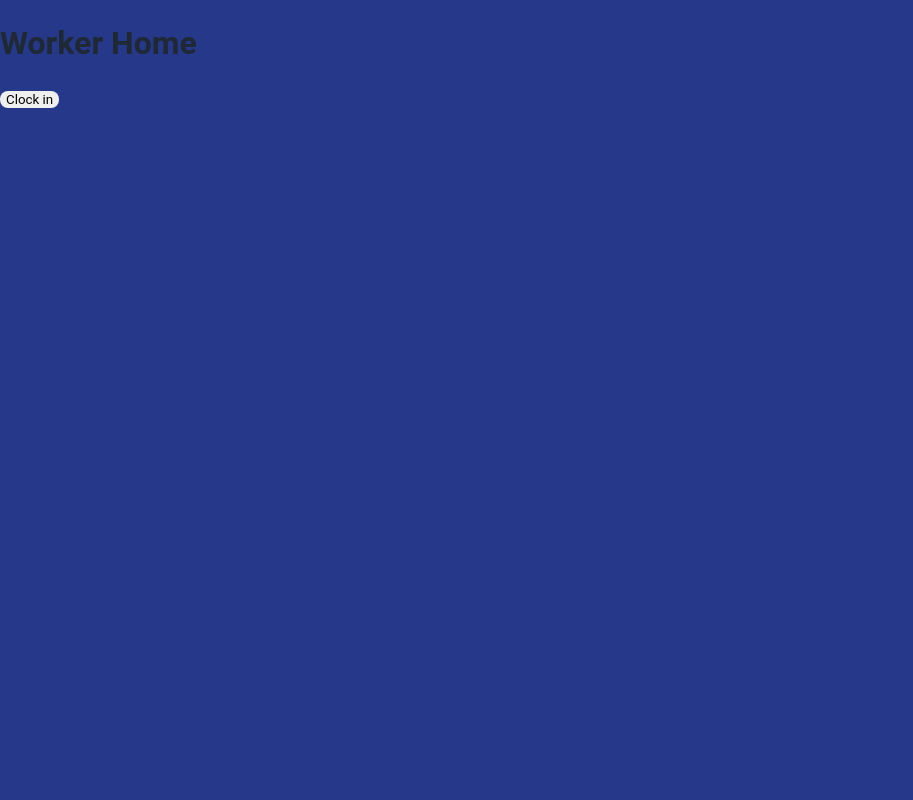
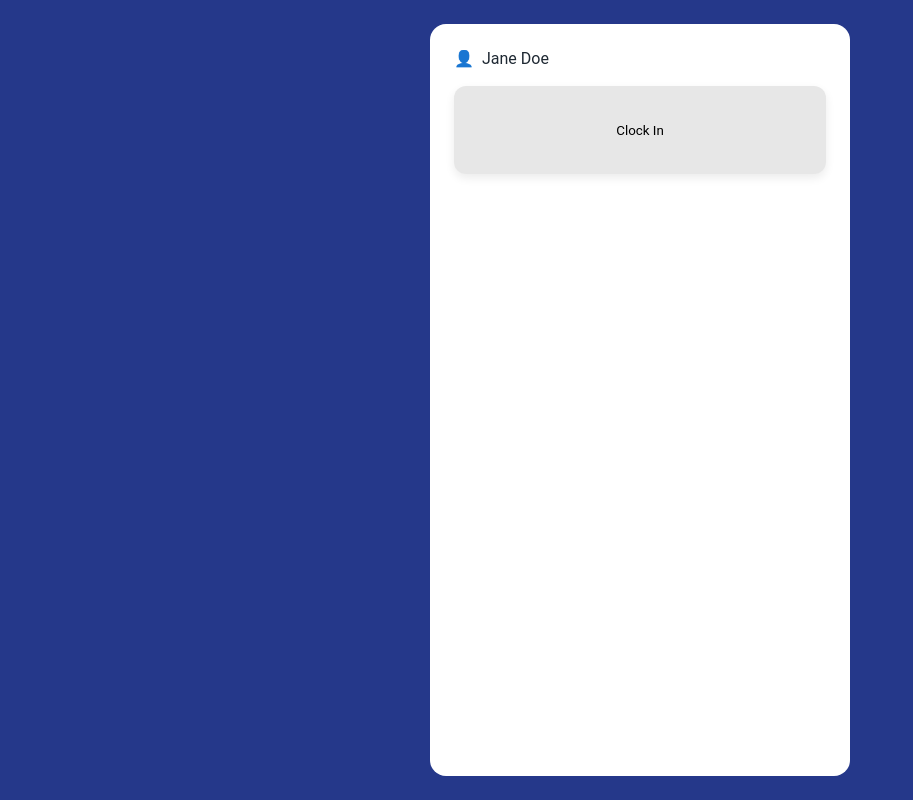
Before and after one commit to claudiaGA-projects/rainbow-goats-app, a React (Vite) app: page /worker in a window 1280 px wide. Shown: the whole page, without its empty margins (0-913 px from the left). Built offline with nearby package versions, Linux system fonts and the light colour scheme.

Commit message:
Button's functions and styles correction

```diff
--- a/src/components/StatusActionButton.jsx
+++ b/src/components/StatusActionButton.jsx
@@ -1,38 +1,21 @@
+import styles from "../styles/WorkerHome.module.css";
+
 function StatusActionButton({
-  labelOn,
-  labelOff,
-  isActive,
-  onToggle,
+  active,
   onClick,
-  danger,
-  opensModal,
-  modalKey,
-  setActiveModal,
+  colorOn,
+  colorOff,
+  full = false,
+  children,
 }) {
-  const handleClick = () => {
-    if (opensModal && setActiveModal) {
-      setActiveModal(modalKey);
-    }
-
-    if (onToggle) {
-      onToggle();
-    }
-
-    if (onClick) {
-      onClick();
-    }
-  };
-
   return (
     <button
-      onClick={handleClick}
-      className={`
-        status-button
-        ${isActive ? "active" : ""}
-        ${danger ? "danger" : ""}
-      `}
+      className={`${styles.button} ${styles[colorOn]} ${
+        !active ? styles[colorOff] : ""
+      } ${full ? styles.full : ""}`}
+      onClick={onClick}
     >
-      {isActive && labelOn ? labelOn : labelOff}
+      {children}
     </button>
   );
 }
--- a/src/components/WorkerStatusCard.jsx
+++ b/src/components/WorkerStatusCard.jsx
@@ -1,54 +1,82 @@
+import styles from "../styles/WorkerHome.module.css";
 import StatusActionButton from "./StatusActionButton";
 
+function formatTime(seconds) {
+  const m = Math.floor(seconds / 60);
+  const s = seconds % 60;
+  return `${m.toString().padStart(2, "0")}:${s
+    .toString()
+    .padStart(2, "0")}`;
+}
+
 function WorkerStatusCard({
+  userName,
   clockedIn,
-  setClockedIn,
-  pause,
-  setPause,
-  lunch,
-  setLunch,
-  setActiveModal,
+  startTime,
+  onClock,
+  lunchOn,
+  setLunchOn,
+  pauseOn,
+  setPauseOn,
+  lunchSeconds,
+  pauseSeconds,
 }) {
   return (
     <div>
+        <div className={styles.header}>
+          <span className={styles.userIcon}>👤</span>
+          <span>{userName}</span>
+        </div>
+
+
       <StatusActionButton
-        labelOn="Clock out"
-        labelOff="Clock in"
-        isActive={clockedIn}
-        onToggle={() => {
-          if (clockedIn) {
-            setPause(false);
-            setLunch(false);
-            setActiveModal(null);
-          }
-          setClockedIn(!clockedIn);
-        }}
-      />
+          full
+          active={clockedIn}
+          colorOn="green"
+          colorOff="gray"
+          onClick={onClock}
+        >
+          <div>
+            {clockedIn ? "Clock Out" : "Clock In"}
+            {clockedIn && startTime && (
+              <div className={styles.subText}>
+                Started {startTime.toLocaleTimeString([], {
+                  hour: "2-digit",
+                  minute: "2-digit",
+                })}
+              </div>
+            )}
+          </div>
+        </StatusActionButton>
 
         {clockedIn && (
           <>
+            <div className={styles.row}>
               <StatusActionButton
-            labelOn="Pause ON"
-            labelOff="Pause"
-            isActive={pause}
-            onToggle={() => setPause(!pause)}
-            opensModal
-            modalKey="pause"
-            setActiveModal={setActiveModal}
-          />
+                active={lunchOn}
+                colorOn="yellow"
+                colorOff="gray"
+                onClick={() => setLunchOn(!lunchOn)}
+              >
+                {lunchOn? 'Lunch '+ formatTime(lunchSeconds) : 'Lunch'}
+              </StatusActionButton>
 
               <StatusActionButton
-            labelOn="Lunch ON"
-            labelOff="Lunch break"
-            isActive={lunch}
-            onToggle={() => setLunch(!lunch)}
-          />
+                active={pauseOn}
+                colorOn="orange"
+                colorOff="gray"
+                onClick={() => setPauseOn(!pauseOn)}
+              >
+                {pauseOn? 'Pause'+ formatTime(pauseSeconds) : 'Pause'}
+              </StatusActionButton>
+            </div>
 
-          <StatusActionButton
-            labelOff="Emergency"
-            onClick={() => setActiveModal("emergency")}
-            danger
-          />
+           <button
+      className={styles.emergency}
+      onClick={() => alert("Emergency sent to admin")}
+    >
+      Emergency
+           </button>
           </>
         )}
       </div>
--- a/src/pages/WorkerHome.jsx
+++ b/src/pages/WorkerHome.jsx
@@ -1,31 +1,77 @@
-import WorkStatusCard from "../components/WorkerStatusCard";
+import { useState, useEffect } from "react";
+import WorkerStatusCard from "../components/WorkerStatusCard";
+import styles from "../styles/WorkerHome.module.css";
 
-import { useState } from "react";
-import WorkerStatusCard from "../components/WorkerStatusCard";
 
 function WorkerHome() {
   // Estado principal del trabajador
   const [clockedIn, setClockedIn] = useState(false);
-  const [lunch, setLunch] = useState(false);
-  const [pause, setPause] = useState(false);
+  const [startTime, setStartTime] = useState(null);
+
+  const [lunchOn, setLunchOn] = useState(false);
+  const [pauseOn, setPauseOn] = useState(false);
+
+  const [lunchSeconds, setLunchSeconds] = useState(0);
+  const [pauseSeconds, setPauseSeconds] = useState(0);
+
+  // timers
+  useEffect(() => {
+    let interval;
+
+    if (lunchOn) {
+      interval = setInterval(() => {
+        setLunchSeconds((s) => s + 1);
+      }, 1000);
+    }
+
+    return () => clearInterval(interval);
+  }, [lunchOn]);
+
+  useEffect(() => {
+    let interval;
+
+    if (pauseOn) {
+      interval = setInterval(() => {
+        setPauseSeconds((s) => s + 1);
+      }, 1000);
+    }
+        return () => clearInterval(interval);
+  }, [pauseOn]);
+
+  const handleClock = () => {
+    if (!clockedIn) {
+      setClockedIn(true);
+      setStartTime(new Date());
+    } else {
+      setClockedIn(false);
+      setLunchOn(false);
+      setPauseOn(false);
+    }
+  };
 
   // Modal activo (null | "pause" | "emergency")
-  const [activeModal, setActiveModal] = useState(null);
+  // const [activeModal, setActiveModal] = useState(null);
 
   return (
     <div>
-      <h1>Worker Home</h1>
+      <div className={styles.container}>
+
+    <div className={styles.card}>
 
       <WorkerStatusCard
+        userName="Jane Doe"
         clockedIn={clockedIn}
-        setClockedIn={setClockedIn}
-        lunch={lunch}
-        setLunch={setLunch}
-        pause={pause}
-        setPause={setPause}
-        activeModal={activeModal}
-        setActiveModal={setActiveModal}
+        startTime={startTime}
+        onClock={handleClock}
+        lunchOn={lunchOn}
+        setLunchOn={setLunchOn}
+        pauseOn={pauseOn}
+        setPauseOn={setPauseOn}
+        lunchSeconds={lunchSeconds}
+        pauseSeconds={pauseSeconds}
       />
+    </div>
+    </div>
     </div>
   );
 }
--- a/src/styles/WorkerHome.module.css
+++ b/src/styles/WorkerHome.module.css
@@ -13,3 +13,73 @@
   border-radius: 16px;
   padding: 1.5rem;
 }
+
+.header {
+  display: flex;
+  align-items: center;
+  gap: 0.5rem;
+  margin-bottom: 1rem;
+}
+
+.subText {
+  font-size: 0.8rem;
+  color: #444;
+}
+
+.row {
+  display: flex;
+  gap: 1rem;
+  margin-top: 1rem;
+}
+
+.button {
+  border-radius: 12px;
+  padding: 1rem;
+  border: none;
+  flex: 1;
+  background: rgba(120, 120, 120, 0.12);
+  display: flex;
+  align-items: center;
+  justify-content: center;
+  box-shadow: 0 4px 10px rgba(0, 0, 0, 0.08);
+  transition: transform 0.1s ease, box-shadow 0.1s ease;
+}
+
+.button:active {
+  transform: translateY(1px);
+  box-shadow: 0 2px 6px rgba(0, 0, 0, 0.08);
+}
+
+.full {
+  width: 100%;
+  height: 88px; /* 👈 altura fija del clock button */
+  margin-bottom: 1rem;
+}
+
+.green {
+  background: rgba(90, 170, 90, 0.4);
+}
+
+.yellow {
+  background: rgba(255, 215, 100, 0.5);
+}
+
+.orange {
+  background: rgba(255, 165, 90, 0.5);
+}
+
+.gray {
+  background: rgba(120, 120, 120, 0.18);
+}
+
+.emergency {
+  margin-top: 1rem;
+  width: 100%;
+  padding: 1rem;
+  border-radius: 12px;
+  background: rgba(220, 60, 60, 0.85); /* 👈 menos transparente */
+  color: white;
+  border: none;
+  font-weight: 600;
+  box-shadow: 0 4px 10px rgba(0, 0, 0, 0.12);
+}
```
Lines whose indentation alone changed are shown as unchanged.
